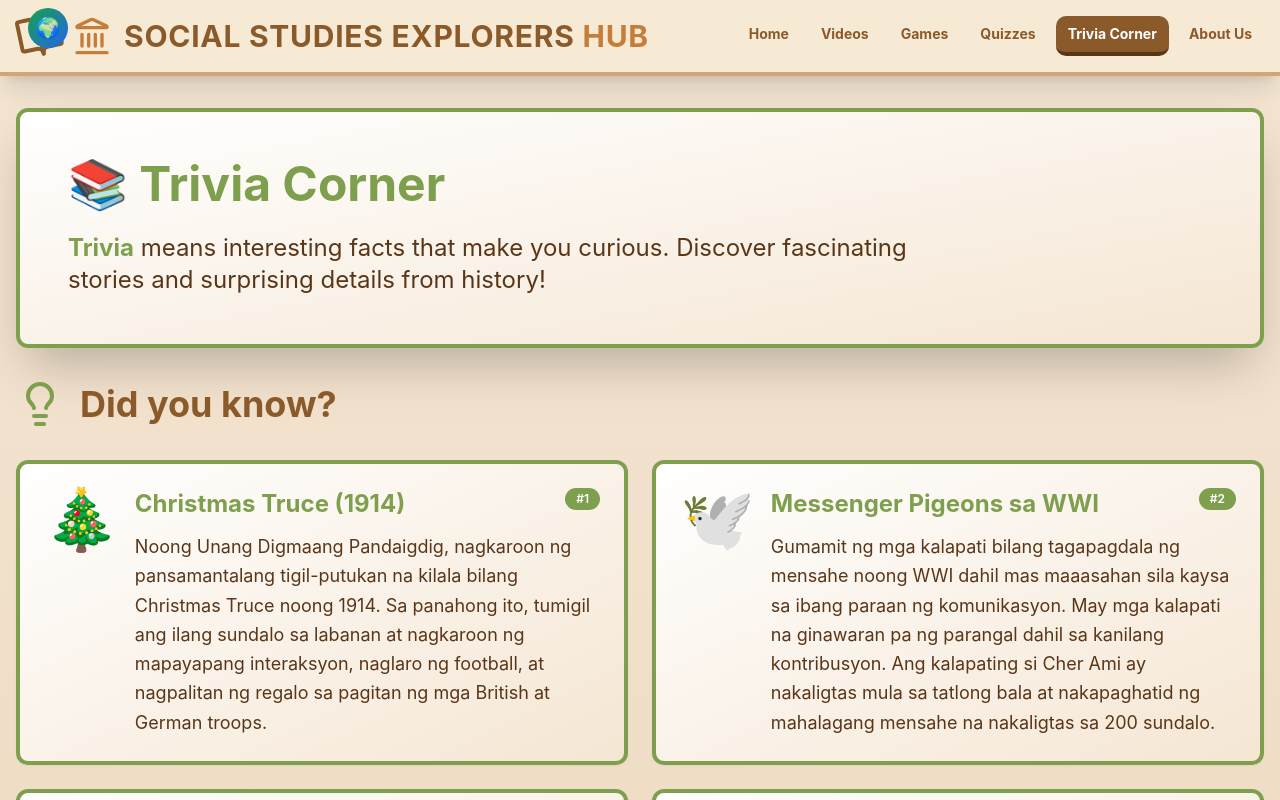
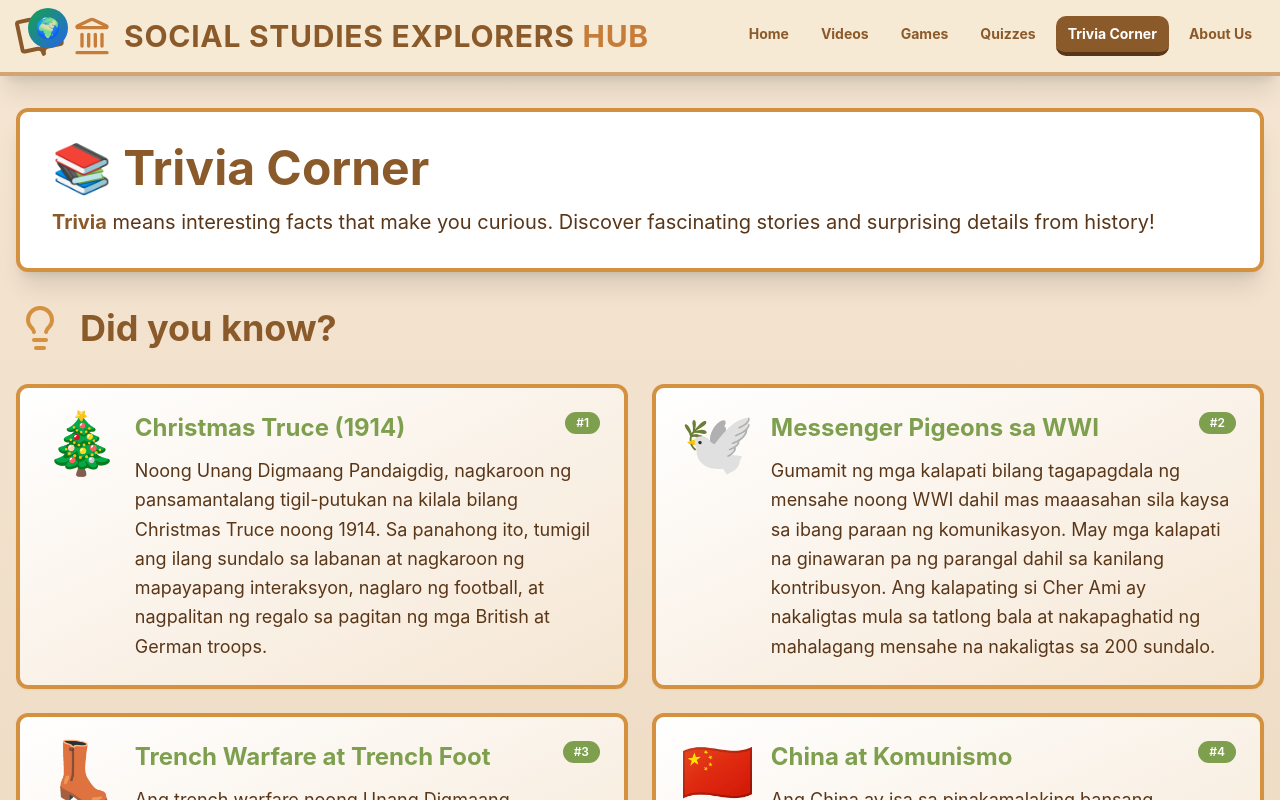
Before and after one commit to lmrkend-pixel/History8-03941709, a React (Vite) app: page / in a window 1280 px wide. Both pictures are taken after a click on the button "Trivia Corner". Shown: the top 800 px of the page. Built offline with nearby package versions, Linux system fonts and the light colour scheme.

Commit message:
style(ui): refine colors and layout in about and trivia sections

```diff
--- a/src/components/AboutSection.tsx
+++ b/src/components/AboutSection.tsx
@@ -6,11 +6,11 @@ export default function AboutSection() {
   return (
     <div className="space-y-8">
       {/* Hero Card */}
-      <Card className="border-4 border-[#8b5a2b] bg-gradient-to-br from-white to-[#f5e6d3] p-12 shadow-2xl rounded-xl">
-        <h2 className="text-5xl font-bold text-[#8b5a2b] mb-6">
+      <Card className="border-4 border-[#d49240] bg-white p-8 shadow-xl rounded-xl">
+        <h2 className="text-4xl md:text-5xl font-bold text-[#8b5a2b] mb-4">
           📘 About Us
         </h2>
-        <p className="text-2xl text-[#5a3618] max-w-4xl">
+        <p className="text-xl text-[#5a3618]">
           This page summarizes the <strong className="text-[#8b5a2b]">research background</strong>,{' '}
           <strong className="text-[#8b5a2b]">purpose</strong>, and{' '}
           <strong className="text-[#8b5a2b]">researcher profiles</strong> for the Social Studies Explorers Hub.
@@ -18,7 +18,7 @@ export default function AboutSection() {
       </Card>
 
       {/* Researcher's Background */}
-      <Card className="border-4 border-[#8b5a2b] bg-white p-8 shadow-xl rounded-xl">
+      <Card className="border-4 border-[#d49240] bg-white p-8 shadow-xl rounded-xl">
         <div className="flex items-start gap-4 mb-6">
           <Users className="h-12 w-12 text-[#8b5a2b] flex-shrink-0" />
           <div>
@@ -141,7 +141,7 @@ export default function AboutSection() {
       </Card>
 
       {/* Research Impact */}
-      <Card className="border-4 border-[#8b5a2b] bg-gradient-to-r from-[#8b5a2b] to-[#6b4423] p-8 shadow-xl rounded-xl text-white text-center">
+      <Card className="border-4 border-[#d49240] bg-gradient-to-r from-[#d49240] to-[#b87835] p-8 shadow-xl rounded-xl text-white text-center">
         <div className="text-6xl mb-4">🌟</div>
         <h3 className="text-3xl font-bold mb-4">Our Research Impact</h3>
         <p className="text-xl max-w-3xl mx-auto leading-relaxed">
--- a/src/components/TriviaSection.tsx
+++ b/src/components/TriviaSection.tsx
@@ -79,19 +79,19 @@ export default function TriviaSection() {
   return (
     <div className="space-y-8">
       {/* Hero Card */}
-      <Card className="border-4 border-[#7e9f4d] bg-gradient-to-br from-white to-[#f5e6d3] p-12 shadow-2xl rounded-xl">
-        <h2 className="text-5xl font-bold text-[#7e9f4d] mb-6">
+      <Card className="border-4 border-[#d49240] bg-white p-8 shadow-xl rounded-xl">
+        <h2 className="text-4xl md:text-5xl font-bold text-[#8b5a2b] mb-4">
           📚 Trivia Corner
         </h2>
-        <p className="text-2xl text-[#5a3618] max-w-4xl">
-          <strong className="text-[#7e9f4d]">Trivia</strong> means interesting facts that make you curious.
+        <p className="text-xl text-[#5a3618]">
+          <strong className="text-[#8b5a2b]">Trivia</strong> means interesting facts that make you curious.
           Discover fascinating stories and surprising details from history!
         </p>
       </Card>
 
       {/* Section Title */}
       <div className="flex items-center gap-4">
-        <Lightbulb className="h-12 w-12 text-[#7e9f4d]" />
+        <Lightbulb className="h-12 w-12 text-[#d49240]" />
         <h3 className="text-4xl font-bold text-[#8b5a2b]">Did you know?</h3>
       </div>
 
@@ -100,7 +100,7 @@ export default function TriviaSection() {
         {triviaFacts.map((item, index) => (
           <Card
             key={index}
-            className="group border-4 border-[#7e9f4d] bg-gradient-to-br from-white to-[#f5e6d3] p-6 hover:shadow-2xl transition-all hover:scale-[1.02] rounded-xl"
+            className="group border-4 border-[#d49240] bg-gradient-to-br from-white to-[#f5e6d3] p-6 hover:shadow-2xl transition-all hover:scale-[1.02] rounded-xl"
           >
             <div className="flex items-start gap-4">
               <div className="text-6xl flex-shrink-0 group-hover:scale-110 transition-transform">
```
